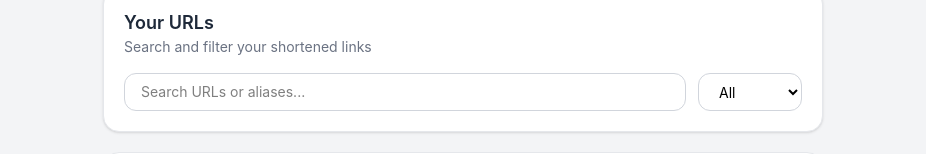
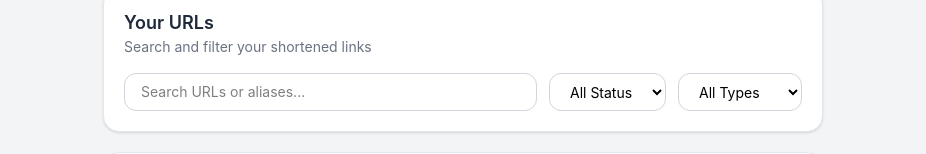
Before and after one commit to ar-rehman-work/url_shortner, a React (Vite) app in the folder frontend/: page /dashboard in a window 1280 px wide. Shown: the part 551-705 px from the top of the page, without its empty margins (177-1103 px from the left). Built offline with nearby package versions, Linux system fonts and the light colour scheme; sample sign-in values are in the browser's storage.

Commit message:
Fix the custom and generated search

```diff
--- a/frontend/src/components/UrlList.jsx
+++ b/frontend/src/components/UrlList.jsx
@@ -33,9 +33,19 @@ const UrlList = ({
             onChange={(e) => onFilterChange('expired', e.target.value)}
             className='border border-gray-300 rounded-xl px-4 py-2 text-sm focus:outline-none focus:ring-1 focus:ring-black'
           >
-            <option value=''>All</option>
+            <option value=''>All Status</option>
             <option value='true'>Expired</option>
             <option value='false'>Active</option>
+          </select>
+
+          <select
+            value={filters.custom || ''}
+            onChange={(e) => onFilterChange('custom', e.target.value)}
+            className='border border-gray-300 rounded-xl px-4 py-2 text-sm focus:outline-none focus:ring-1 focus:ring-black'
+          >
+            <option value=''>All Types</option>
+            <option value='true'>Custom</option>
+            <option value='false'>Generated</option>
           </select>
 
         </div>
@@ -52,7 +62,7 @@ const UrlList = ({
           <div className='grid grid-cols-12 px-5 py-3 text-xs font-semibold text-gray-500 border-b border-gray-200'>
             <div className='col-span-5'>Original URL</div>
             <div className='col-span-3'>Short URL</div>
-            <div className='col-span-2'>Status</div>
+            <div className='col-span-2'>Status & Type</div>
             <div className='col-span-2 text-right'>Actions</div>
           </div>
 
```
Also changed, not shown: 2 other files (tests, documents, lock files or other folders).
